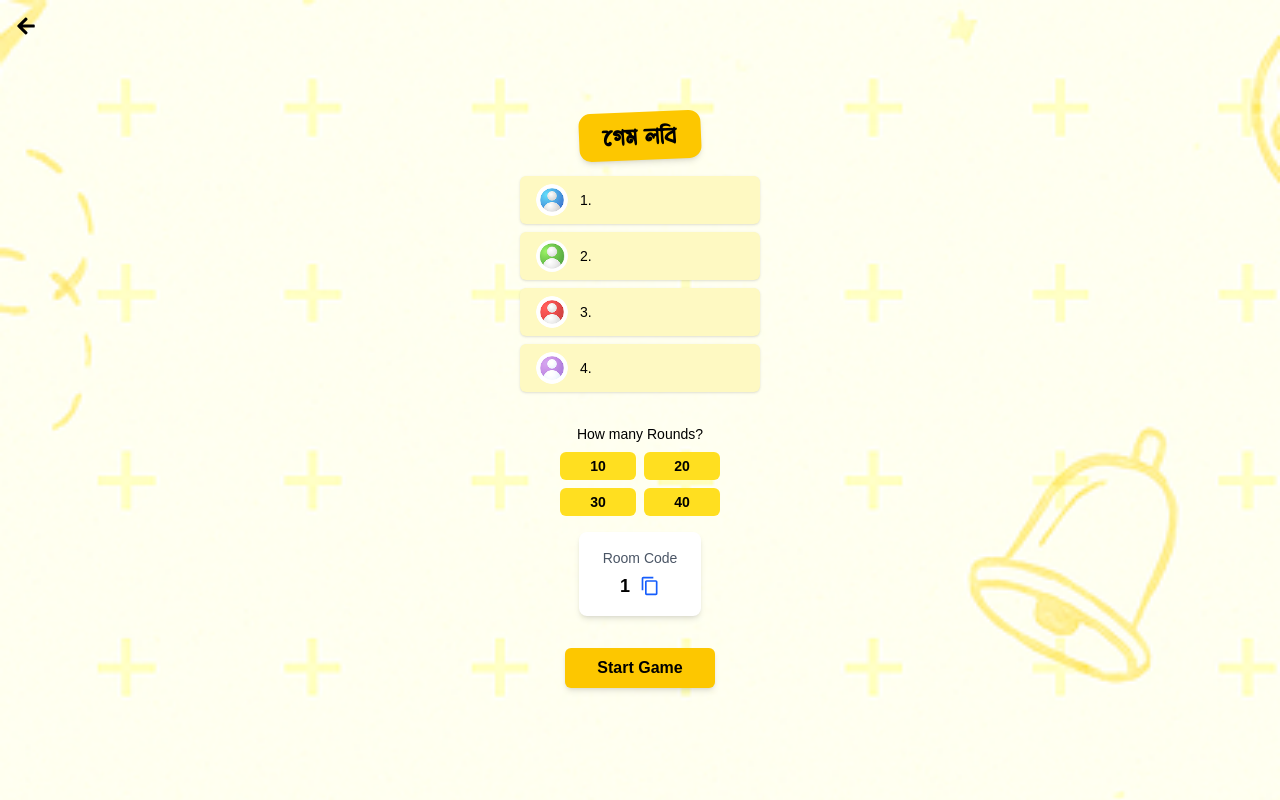
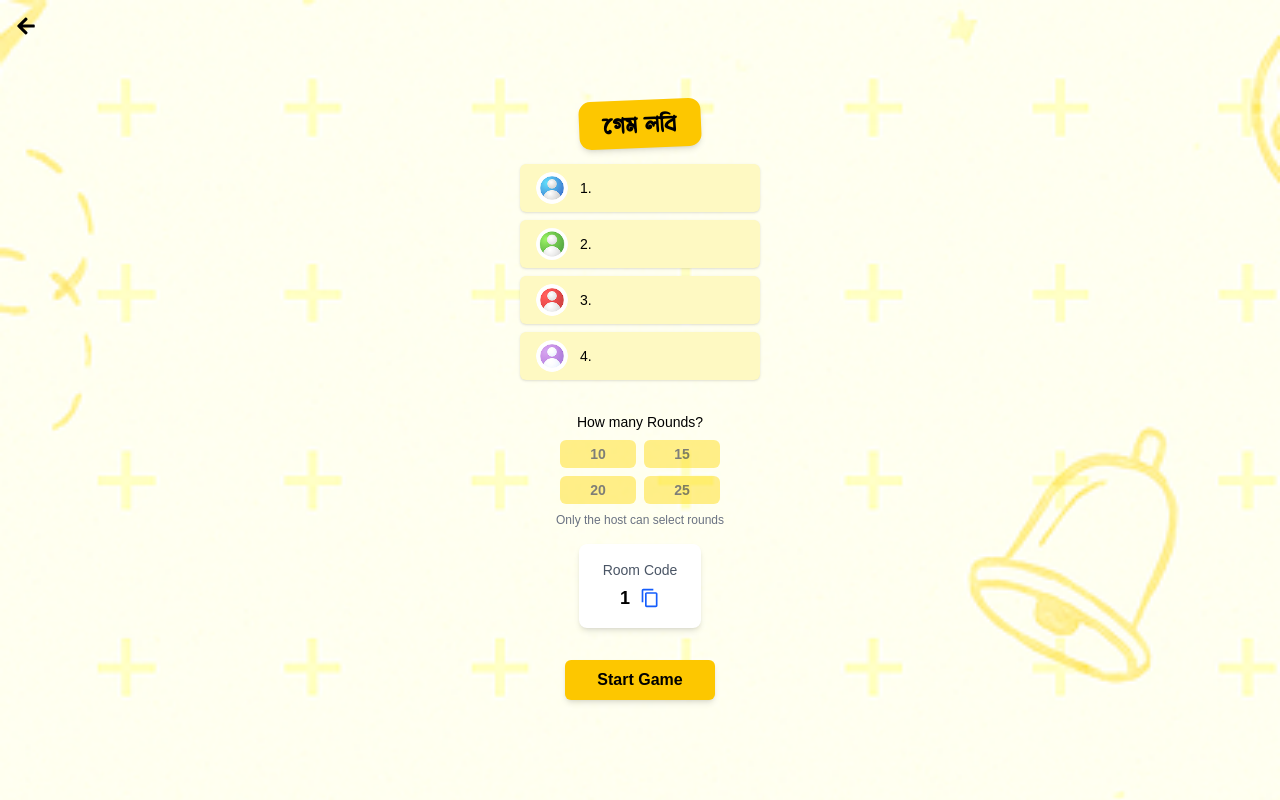
Before and after one commit to rafin0906/testbackend, a React (Vite) app in the folder frontend/: page /lobby/1 in a window 1280 px wide. Built offline with nearby package versions, Linux system fonts and the light colour scheme; no server answers.

Commit message:
feat: add host verification endpoint and integrate into lobby; replace StartButton component with inline button

```diff
--- a/frontend/src/components/lobby/RoundSelector.jsx
+++ b/frontend/src/components/lobby/RoundSelector.jsx
@@ -1,19 +1,77 @@
-const options = [10, 20, 30, 40];
+import { useEffect, useState } from "react";
+import axios from "axios";
+import { useRoom } from "../../context/RoomContext";
+
+const options = [10, 15, 20, 25];
 
 export default function RoundSelector() {
+  const { roomCode } = useRoom();
+  const [selected, setSelected] = useState(null);
+  const [isHost, setIsHost] = useState(false);
+  const [checking, setChecking] = useState(true);
+
+  useEffect(() => {
+    let mounted = true;
+    if (!roomCode) {
+      setIsHost(false);
+      setChecking(false);
+      return;
+    }
+    (async () => {
+      try {
+        setChecking(true);
+        const res = await axios.get(`/api/v1/rooms/${encodeURIComponent(roomCode)}/is-host`, {
+          withCredentials: true,
+        });
+        console.log("is-host response:", res?.data?.isHost);
+        if (!mounted) return;
+        setIsHost(Boolean(res?.data?.isHost));
+      } catch (err) {
+        // not host or error -> treat as non-host
+        setIsHost(false);
+      } finally {
+        if (mounted) setChecking(false);
+      }
+    })();
+    return () => {
+      mounted = false;
+    };
+  }, [roomCode]);
+
+  const onSelect = (opt) => {
+    if (!isHost) return;
+    setSelected(opt);
+    // optionally: persist selection to RoomContext or call start API later
+  };
+
   return (
     <div className="text-center mt-4">
       <p className="text-sm font-[Sunflower] mb-2">How many Rounds?</p>
       <div className="grid grid-cols-2 gap-2 w-[160px] mx-auto">
-        {options.map((opt) => (
-          <button
-            key={opt}
-            className="bg-yellow-300 hover:bg-yellow-400 py-1 rounded-md text-sm font-bold transition"
-          >
-            {opt}
-          </button>
-        ))}
+        {options.map((opt) => {
+          const active = selected === opt;
+          const base =
+            "py-1 rounded-md text-sm font-bold transition w-full";
+          const hostEnabledClass = active
+            ? "bg-yellow-600 text-white"
+            : "bg-yellow-300 hover:bg-yellow-400 text-black";
+          const disabledClass = !isHost && !checking ? "opacity-50 cursor-not-allowed" : "";
+          return (
+            <button
+              key={opt}
+              className={`${base} ${hostEnabledClass} ${disabledClass}`}
+              onClick={() => onSelect(opt)}
+              disabled={!isHost || checking}
+              title={!isHost ? "Only host can select rounds" : `Select ${opt} rounds`}
+            >
+              {opt}
+            </button>
+          );
+        })}
       </div>
+      {!isHost && !checking && (
+        <p className="text-xs text-gray-500 mt-2">Only the host can select rounds</p>
+      )}
     </div>
   );
 }
--- a/frontend/src/components/lobby/StartButton.jsx
+++ /dev/null
@@ -1,17 +0,0 @@
-import { useNavigate } from 'react-router-dom';
-
-export default function StartButton() {
-
-  const navigate = useNavigate();
-
-  const handleStart = () => {
-    navigate("/game")
-  }
-
-
-  return (
-    <button className="mt-4 bg-yellow-400 hover:bg-yellow-500 py-2 px-8 rounded-md shadow-md font-bold text-black font-[Sunflower] transition" onClick={handleStart}>
-      Start Game
-    </button>
-  );
-}
--- a/frontend/src/pages/Lobby.jsx
+++ b/frontend/src/pages/Lobby.jsx
@@ -2,11 +2,10 @@ import BackArrow from "../components/utility/BackArrow";
 import TitleBanner from "../components/lobby/TitleBanner";
 import PlayerList from "../components/lobby/PlayerList";
 import RoundSelector from "../components/lobby/RoundSelector";
-import StartButton from "../components/lobby/StartButton";
 import RoomCodeBox from "../components/lobby/RoomCodeBox";
 
 import { useEffect, useRef } from "react";
-import { useParams, useLocation } from "react-router-dom";
+import { useParams, useLocation,useNavigate } from "react-router-dom";
 import { io } from "socket.io-client";
 import { useRoom } from "../context/RoomContext";
 import { usePlayers } from "../context/PlayerContext";
@@ -21,7 +20,7 @@ export default function Lobby() {
 
     useEffect(() => {
         const code = paramRoomCode || location.state?.roomCode || null;
-        console.log("Lobby useEffect code:", code);
+        // console.log("Lobby useEffect code:", code);
         if (!code) return;
 
         let mounted = true;
@@ -43,10 +42,10 @@ export default function Lobby() {
                 socketRef.current = socket;
 
                 socket.on("connect", () => {
-                    console.log("socket connected:", socket.id);
+                    // console.log("socket connected:", socket.id);
                     // register this socket to a user on the server so server can map socketId -> user
                     const userId = location.state?.userId;
-                    console.log("registering socket with userId:", userId);
+                    // console.log("registering socket with userId:", userId);
                     if (userId) {
                         socket.emit("register", { userId, roomCode: code });
                     } else {
@@ -57,7 +56,7 @@ export default function Lobby() {
                 // receive updated player list from server (if implemented)
                 socket.on("playerList", (data) => {
                     if (!mounted) return;
-                    console.log("playerList payload:", data);
+                    // console.log("playerList payload:", data);
 
                     // accept either an array or an object with .players
                     const list = Array.isArray(data) ? data : Array.isArray(data?.players) ? data.players : null;
@@ -72,18 +71,18 @@ export default function Lobby() {
                     while (mapped.length < 4) mapped.push({ id: "", name: "", isHost: false });
 
                     setPlayers(mapped);
-                    console.log("mapped players:", mapped);
+                    // console.log("mapped players:", mapped);
                 });
 
                 // optional: handle other realtime events if needed
                 socket.on("roundStarted", (payload) => {
-                    console.log("roundStarted", payload);
+                    // console.log("roundStarted", payload);
                 });
                 socket.on("policeInstruction", (payload) => {
-                    console.log("policeInstruction", payload);
+                    // console.log("policeInstruction", payload);
                 });
                 socket.on("disconnect", (reason) => {
-                    console.log("socket disconnected:", reason);
+                    // console.log("socket disconnected:", reason);
                 });
             }
         })();
@@ -98,6 +97,11 @@ export default function Lobby() {
         };
     }, [paramRoomCode, location.state?.roomCode, loadRoomByCode, loadPlayersByRoomCode, setRoomCode, setPlayers]);
 
+    const navigate = useNavigate();
+    const handleStart = () => {
+    navigate("/game")
+  }
+
     return (
         <div
             className="min-h-screen relative flex items-center justify-center bg-[#FFFDE7] bg-cover"
@@ -109,7 +113,9 @@ export default function Lobby() {
                 <PlayerList />
                 <RoundSelector />
                 <RoomCodeBox />
-                <StartButton />
+                <button className="mt-4 bg-yellow-400 hover:bg-yellow-500 py-2 px-8 rounded-md shadow-md font-bold text-black font-[Sunflower] transition" onClick={handleStart}>
+                    Start Game
+                </button>
             </div>
         </div>
     );
```
Also changed, not shown: 2 other files (tests, documents, lock files or other folders).
